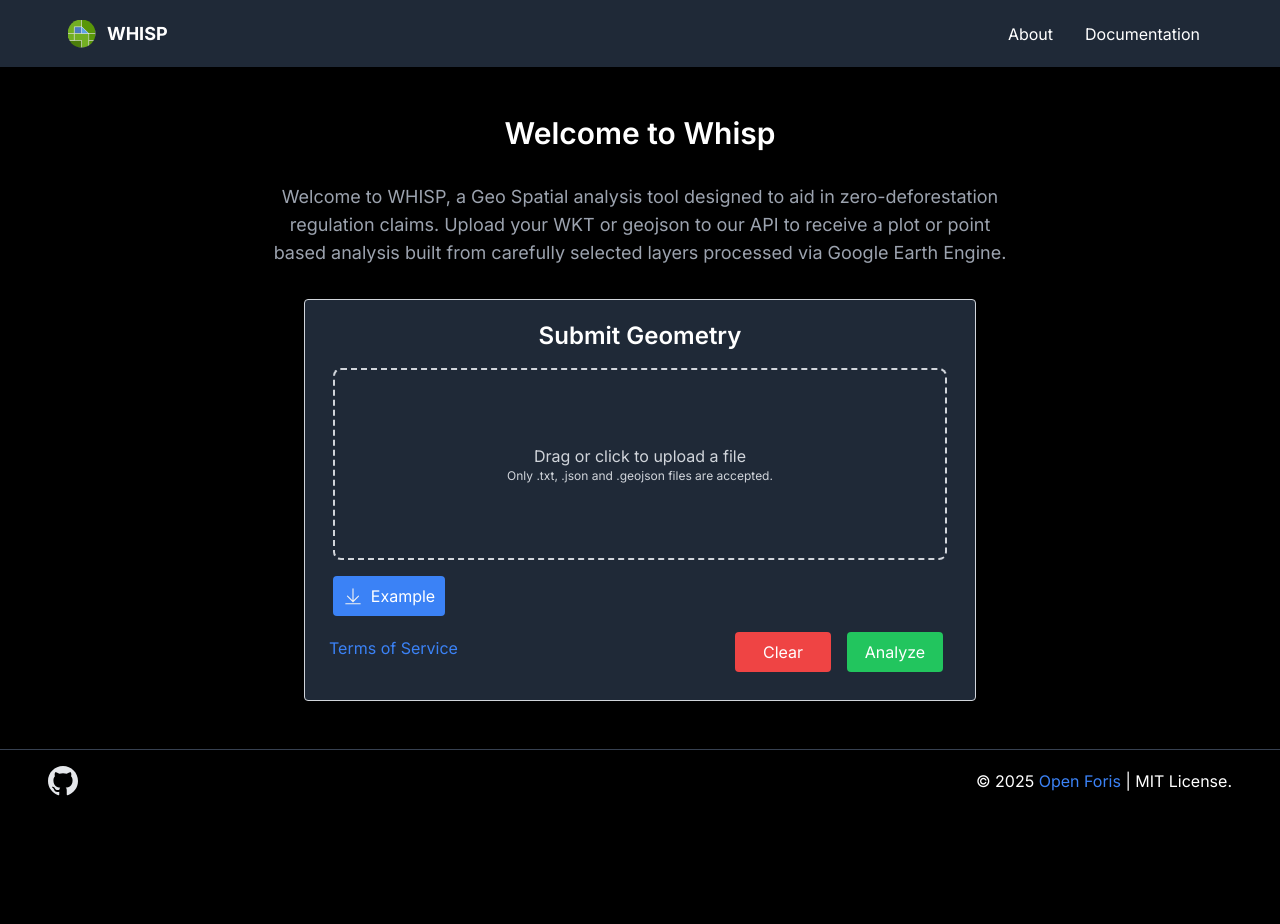
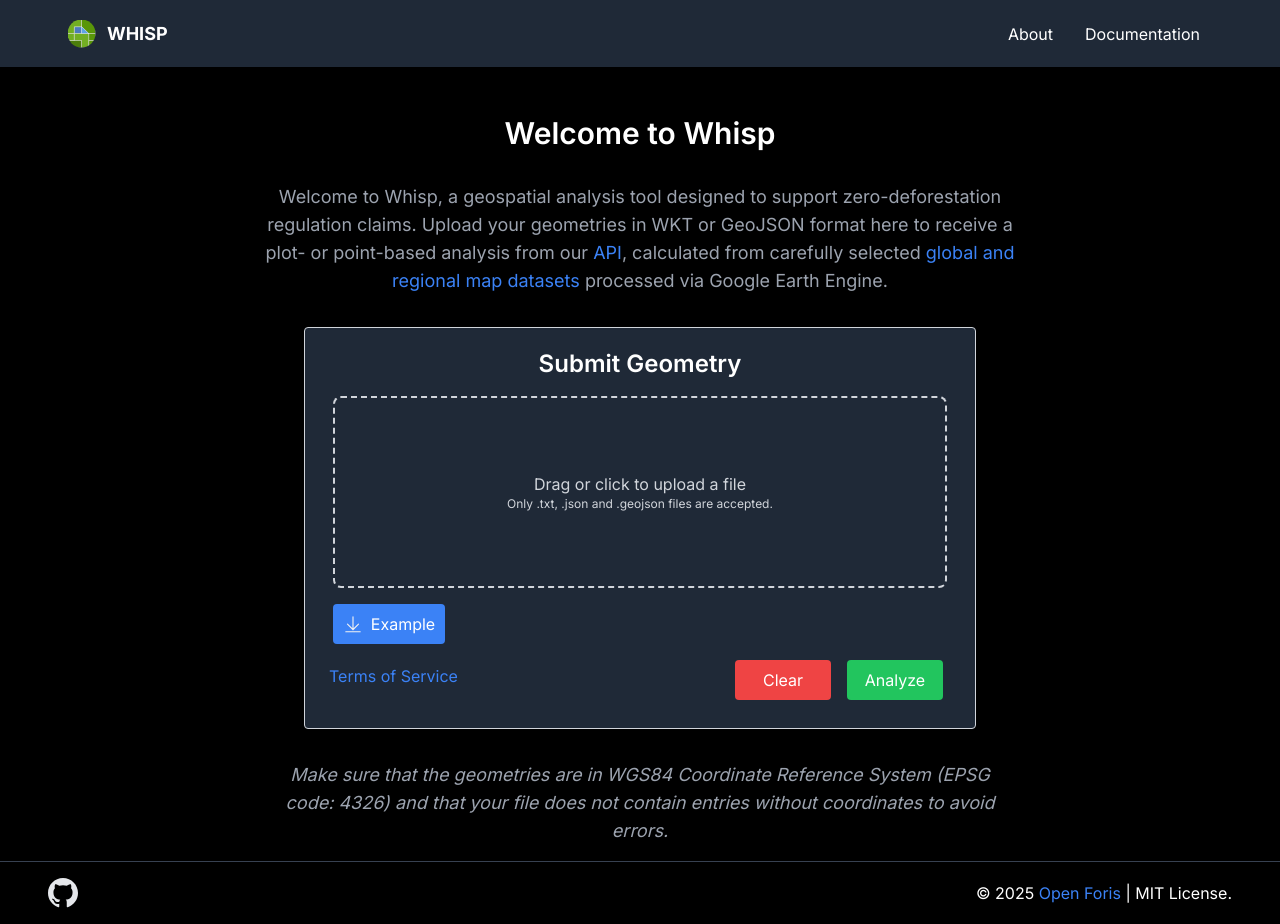
Before and after one commit to forestdatapartnership/whisp-app, a Next.js app: page / in a window 1280 px wide. Before the commit the page ends 812 px from the top, so only its background shows below. Built offline with nearby package versions, Linux system fonts and the light colour scheme.

Commit message:
Update page.tsx
Updated welcome text and short explanation of GeoJSON requirements to prevent output errors.

```diff
--- a/src/app/page.tsx
+++ b/src/app/page.tsx
@@ -12,12 +12,34 @@ export default function Home() {
       <h1 className="text-3xl font-semibold mt-8">Welcome to Whisp</h1>
       <section className="mt-8">
         <p className="text-lg text-gray-400">
-          Welcome to WHISP, a Geo Spatial analysis tool designed to aid in zero-deforestation regulation claims. Upload your WKT or geojson to our API to receive a plot or point based analysis built from carefully selected layers processed via Google Earth Engine.
+          Welcome to Whisp, a geospatial analysis tool designed to support zero-deforestation regulation claims. Upload your geometries in WKT or GeoJSON format here to receive a plot- or point-based analysis from our{' '}
+          <a
+            href="https://whisp.openforis.org/documentation/api-guide"
+            target="_blank"
+            rel="noopener noreferrer"
+            className="text-[#3B82F6] hover:underline"
+          >
+            API
+          </a>, calculated from carefully selected{' '}
+          <a
+            href="https://whisp.openforis.org/documentation/layers"
+            target="_blank"
+            rel="noopener noreferrer"
+            className="text-[#3B82F6] hover:underline"
+          >
+            global and regional map datasets
+          </a>{' '}
+          processed via Google Earth Engine.
         </p>
       </section>
       <div className='my-8'>
         <SubmitGeometry />
       </div>
+      <section className="mt-8">
+        <p className="text-lg text-gray-400 italic">
+          Make sure that the geometries are in WGS84 Coordinate Reference System (EPSG code: 4326) and that your file does not contain entries without coordinates to avoid errors.
+        </p>
+      </section>
     </main>
   );
 }
```
